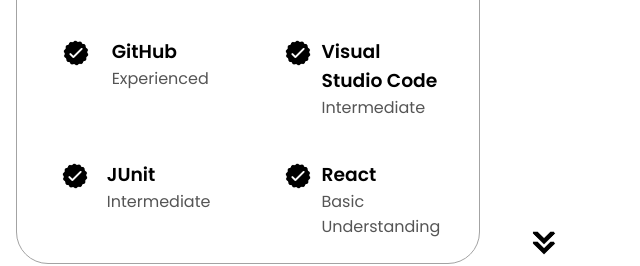
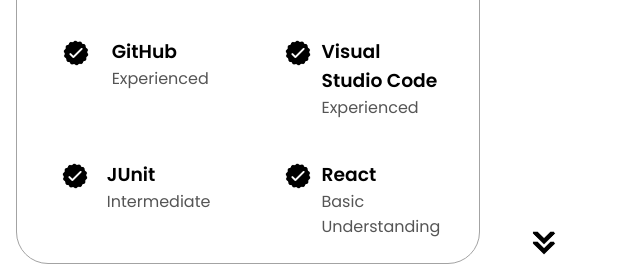
Before and after one commit to ericjung04/website, a plain HTML site: page index.html in a window 1280 px wide. Shown: the part 2133-2399 px from the top of the page, 640-1280 px from the left. Drawn offline with Linux system fonts and the light colour scheme.

Commit message:
Changed proficiency of VSCode

```diff
--- a/index.html
+++ b/index.html
@@ -185,7 +185,7 @@
                             <img src="./assets/checkmark.png" alt="Experience icon" class="icon">
                             <div>
                                 <h3>Visual Studio Code</h3>
-                                <p>Intermediate</p>
+                                <p>Experienced</p>
                             </div>
                         </article>
                         <article>
```
